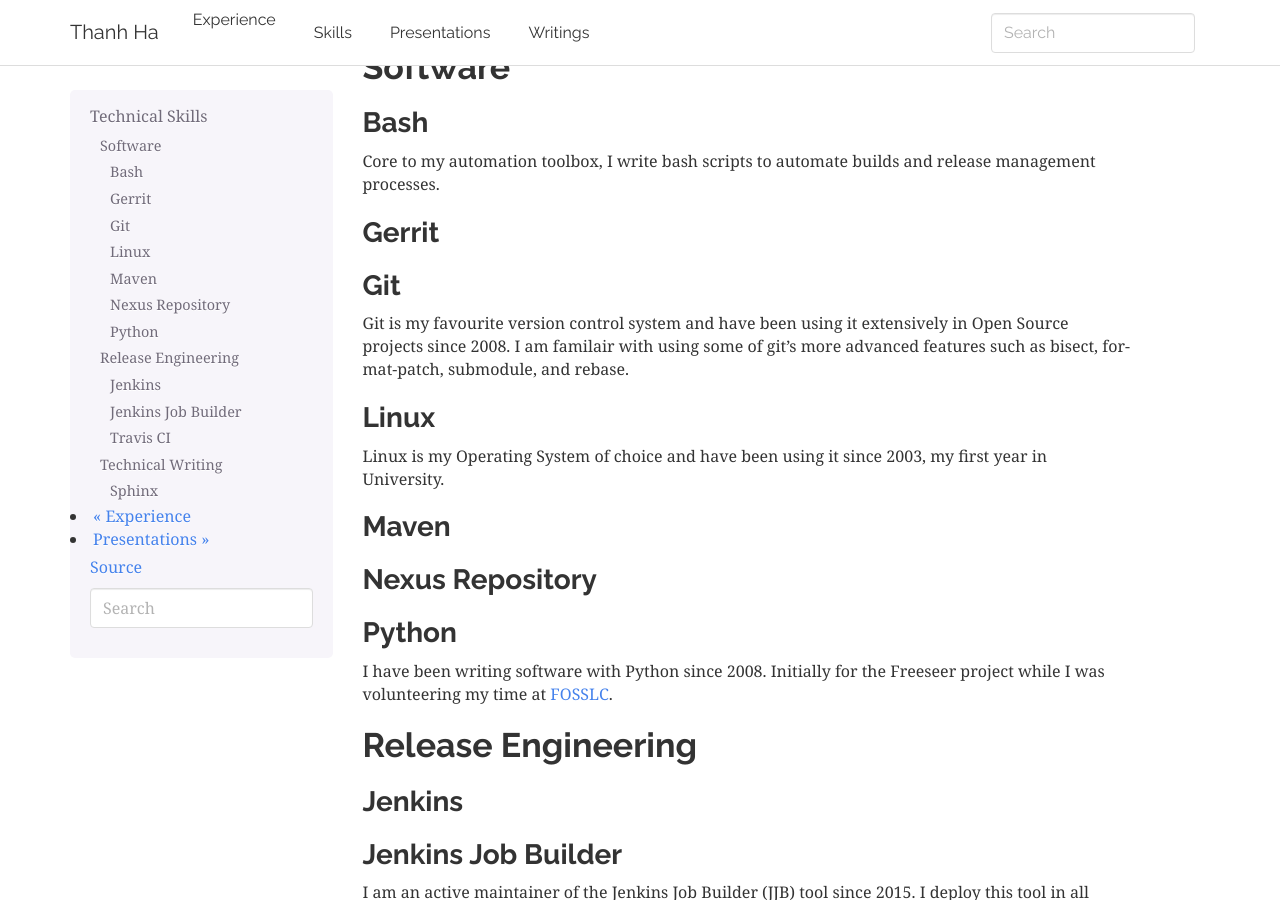
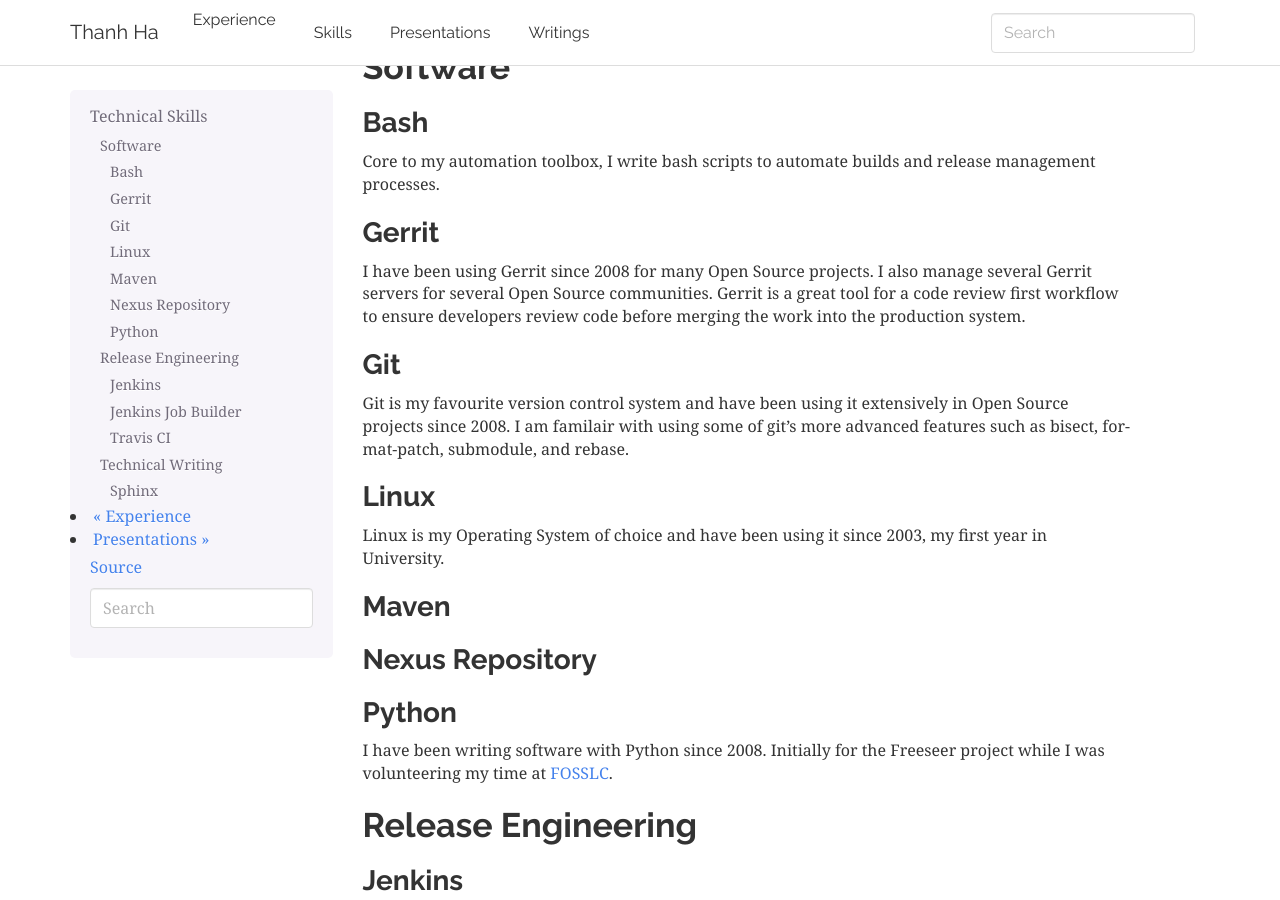
Before and after one commit to zxiiro/zxiiro.github.io, a Sphinx documentation site: the page built from docs/skills.rst, in a window 1280 px wide and 900 px high, scrolled down 447 px. Built offline with Sphinx 7.4.7, drawn with Linux system fonts in a browser that asks for light colours.

Commit message:
Add Gerrit description
Signed-off-by: Thanh Ha <zxiiro@linux.com>

```diff
--- a/docs/skills.rst
+++ b/docs/skills.rst
@@ -17,6 +17,11 @@
 
 Gerrit
 ------
+
+I have been using Gerrit since 2008 for many Open Source projects. I also
+manage several Gerrit servers for several Open Source communities. Gerrit is a
+great tool for a code review first workflow to ensure developers review code
+before merging the work into the production system.
 
 Git
 ---
```
